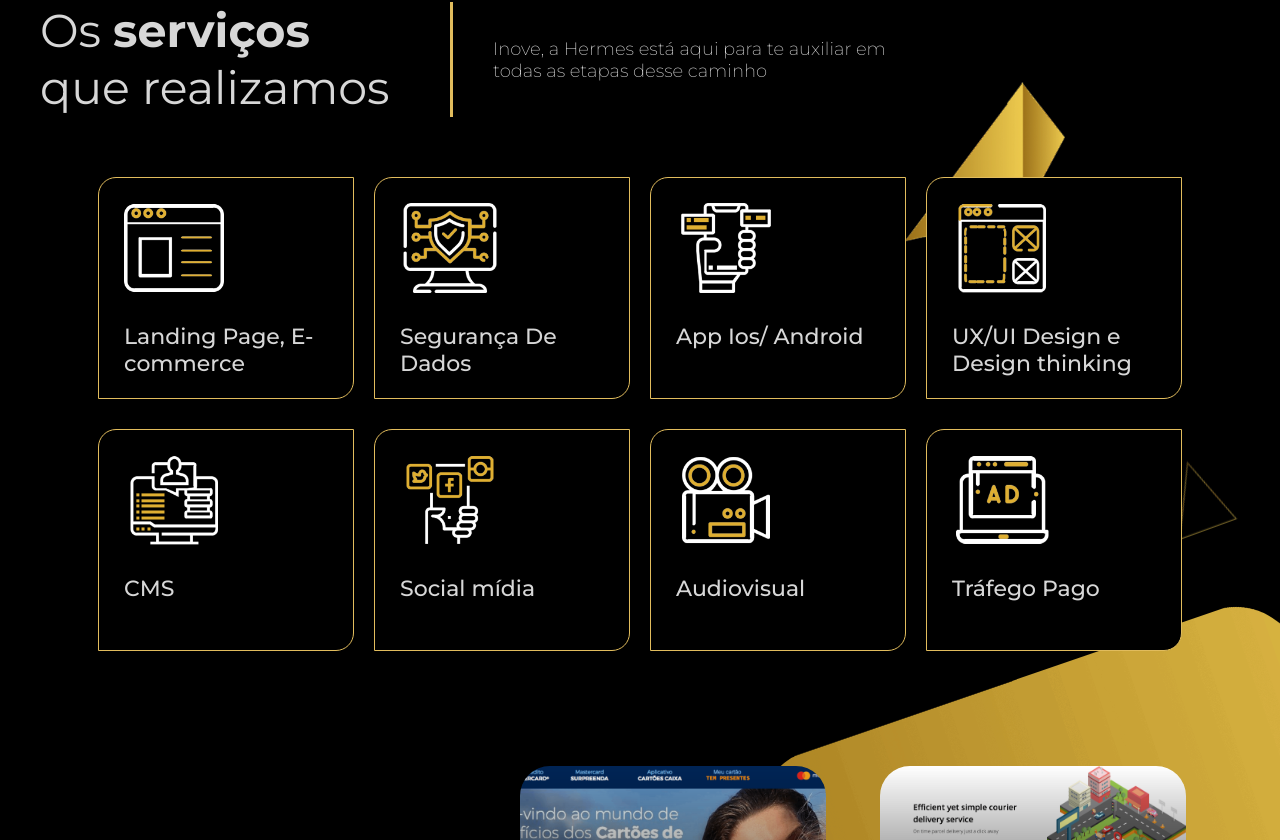
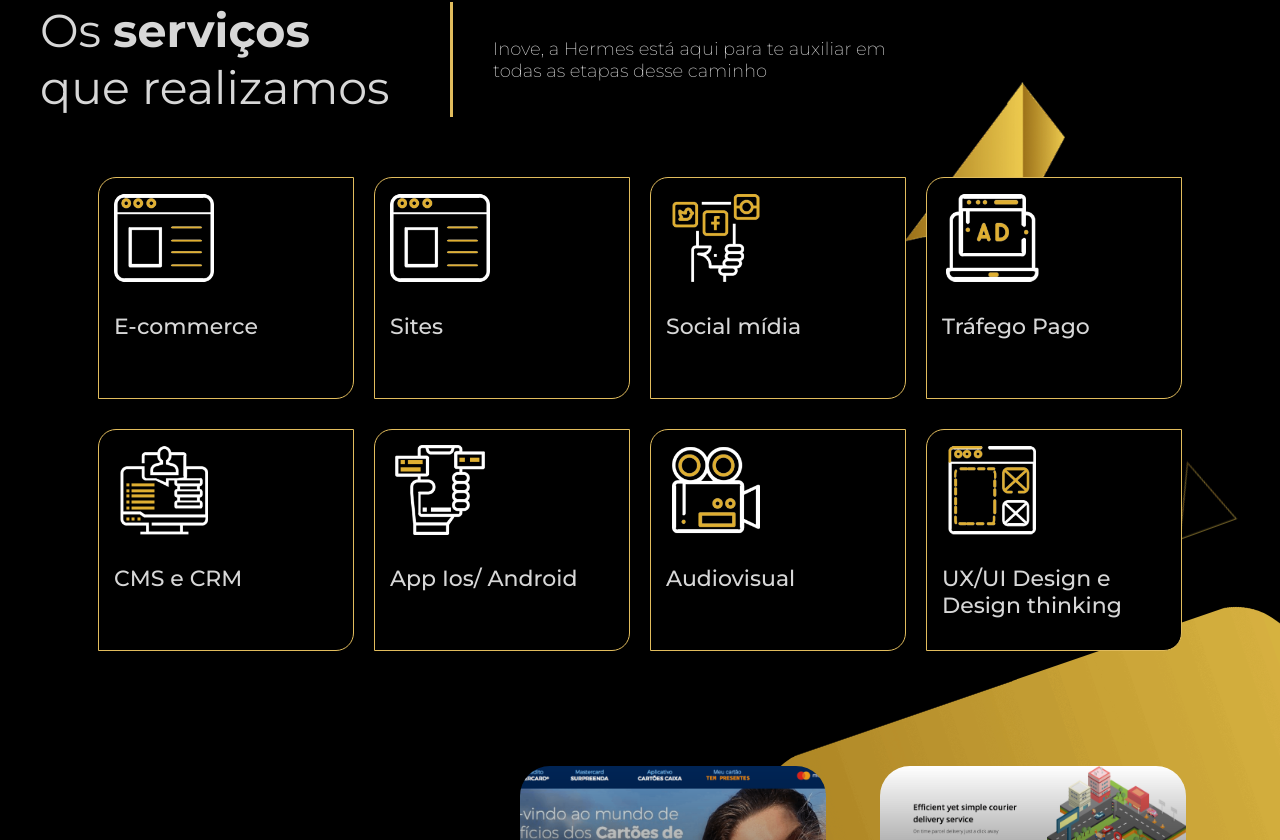
Before and after one commit to flpsoares/hermes-solution, a Next.js app: page / in a window 1280 px wide. Shown: the part 1860-2700 px from the top of the page. Built offline with nearby package versions, Linux system fonts and the light colour scheme.

Commit message:
feat: exchanged content box services

```diff
--- a/src/components/LinkButtons/style.ts
+++ b/src/components/LinkButtons/style.ts
@@ -5,6 +5,9 @@ interface ContainerProps {
 }
 
 export const Container = styled.button<ContainerProps>`
+  position: relative;
+  top: 2.2rem;
+
   display: flex;
   align-items: center;
 
@@ -21,6 +24,7 @@ export const Container = styled.button<ContainerProps>`
   transition: border 0.4s, padding-left 0.4s;
 
   a {
+    position: relative;
     text-decoration: none;
     color: var(--primary);
   }
--- a/src/components/ServiceBox/style.ts
+++ b/src/components/ServiceBox/style.ts
@@ -19,7 +19,7 @@ export const Container = styled.div`
   border-top-left-radius: 18px;
   border-bottom-right-radius: 18px;
 
-  padding: 2.5rem;
+  padding: 1.5rem;
 
   img {
     width: 100px;
--- a/src/components/layout/ServicesPerformed/index.tsx
+++ b/src/components/layout/ServicesPerformed/index.tsx
@@ -43,14 +43,29 @@ export const ServicesPerformed: React.FC = () => {
           </Header>
           <Grid>
             <ServiceBox
-              title="Landing Page, E-commerce"
+              title="E-commerce"
+              content="É muito mais do que apenas a criação de uma loja virtual, é otimização, sua estrutura e funcionamento são totalmente digitais, fazendo com que os processos básicos de venda e atendimento ao cliente sejam completamente digitalizados em seu empreendedorismo."
+              image="./assets/services-icons/icone-01.png"
+            />
+            <ServiceBox
+              title="Sites"
               content="Canais de vendas digitais, com grande potencial de crescimento para o seu comércio. Útil para organização de estoque, controle de vendas e aumento na visibilidade de seu produto."
               image="./assets/services-icons/icone-01.png"
             />
             <ServiceBox
-              title="Segurança De Dados"
-              content="Proporcionamos ferramentas para a proteção geral de sua empresa e seu produto digital, aonde quer que você vá."
-              image="./assets/services-icons/icone-02.png"
+              title="Social mídia"
+              content="Cuidamos de suas redes sociais com profissionais treinados para que seu produto tenha cada vez mais visibilidade no mercado digital."
+              image="./assets/services-icons/icone-06.png"
+            />
+            <ServiceBox
+              title="Tráfego Pago"
+              content="Fazemos a sua estratégia para que esse modelo de investimento usado através de plataformas individuais seja a mais eficiente para o seu produto, fazendo com que os anúncios e propagandas atinjam o seu público alvo."
+              image="./assets/services-icons/icone-08.png"
+            />
+            <ServiceBox
+              title="CMS e CRM"
+              content="Crie o seu site tendo atualizações e manutenções diárias ou semanais de forma rápida e fácil! Otimize seu relacionamento com os clientes com automações nos processos de marketing."
+              image="./assets/services-icons/icone-05.png"
             />
             <ServiceBox
               title="App Ios/ Android"
@@ -58,29 +73,14 @@ export const ServicesPerformed: React.FC = () => {
               image="./assets/services-icons/icone-03.png"
             />
             <ServiceBox
-              title="UX/UI Design e Design thinking"
-              content="Tenha um design exclusivo e preparado para o seu projeto, e aumente sua credibilidade e reputação. Tenha seu produto com a sua cara!"
-              image="./assets/services-icons/icone-04.png"
-            />
-            <ServiceBox
-              title="CMS"
-              content="Crie o seu site e tenha atualizações e manutenções diárias ou semanais de forma rápida e fácil!"
-              image="./assets/services-icons/icone-05.png"
-            />
-            <ServiceBox
-              title="Social mídia"
-              content="Cuidamos de suas redes sociais com profissionais treinados para que seu produto tenha cada vez mais visibilidade no mercado digital."
-              image="./assets/services-icons/icone-06.png"
-            />
-            <ServiceBox
               title="Audiovisual"
               content="Te ajudamos a instigar seus clientes da melhor forma possível usando ótimas ferramentas para que o audiovisual de suas mídias tragam experiências diferenciadas."
               image="./assets/services-icons/icone-07.png"
             />
             <ServiceBox
-              title="Tráfego Pago"
-              content="Fazemos a sua estratégia para que esse modelo de investimento usado através de plataformas individuais seja a mais eficiente para o seu produto, fazendo com que os anúncios e propagandas atinjam o seu público alvo."
-              image="./assets/services-icons/icone-08.png"
+              title="UX/UI Design e Design thinking"
+              content="Tenha um design exclusivo e preparado para o seu projeto, e aumente sua credibilidade e reputação. Tenha seu produto com a sua cara!"
+              image="./assets/services-icons/icone-04.png"
             />
           </Grid>
         </Wrapper>
```
